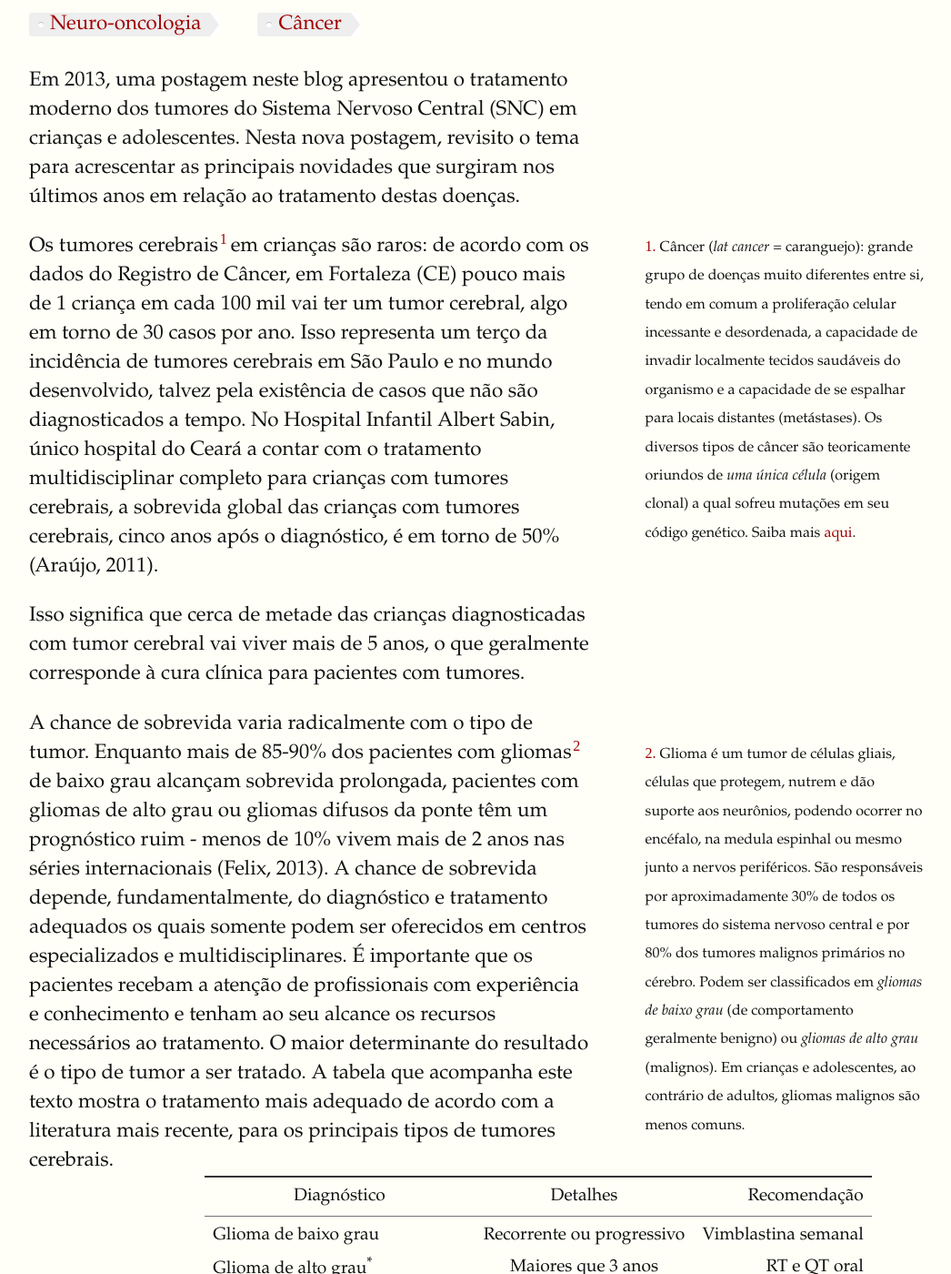
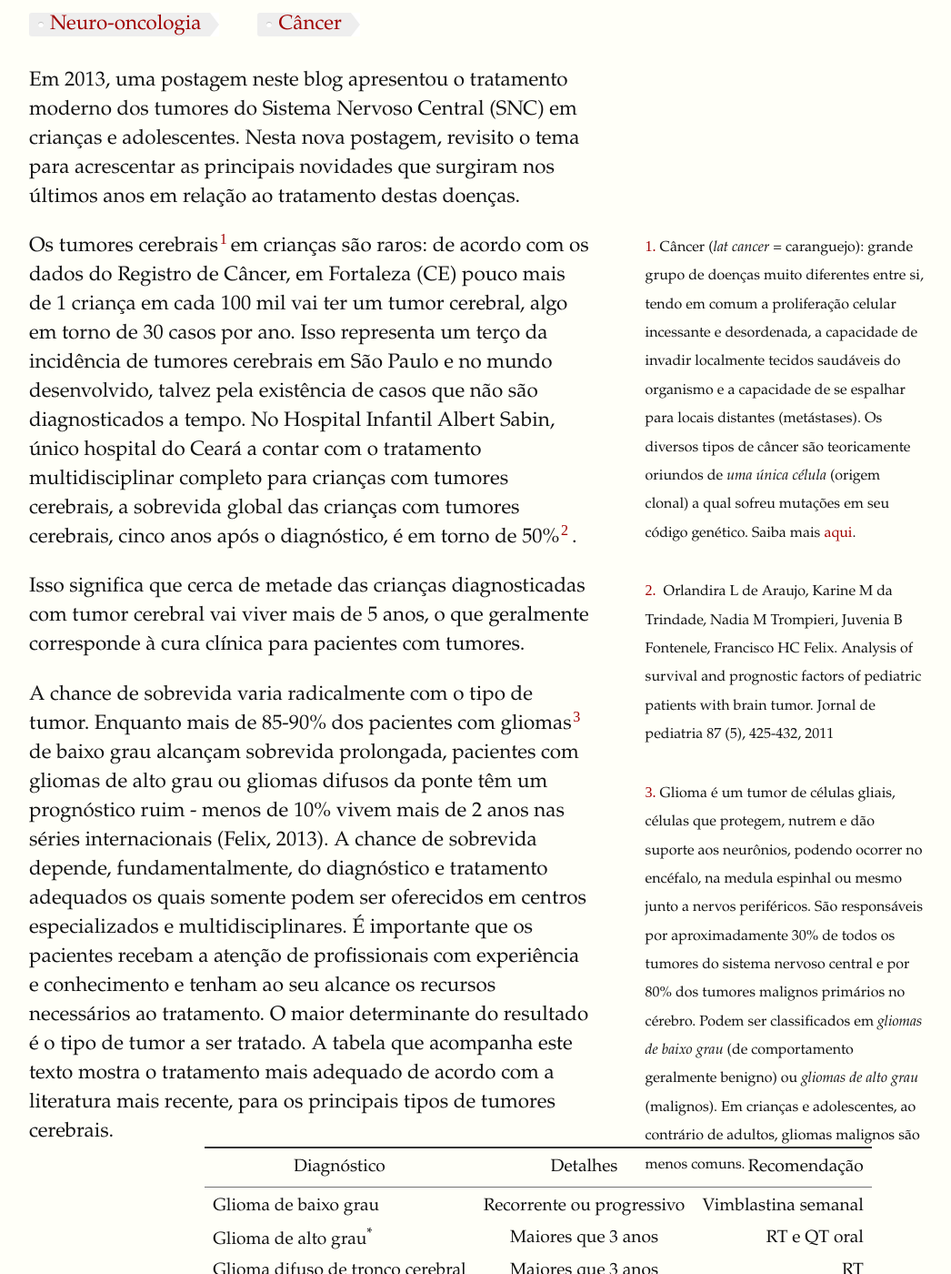
Before and after one commit to fhcflx/pharmakon, a Jekyll site: the page built from _posts/2018-07-25-novidades-tratamento-gliomas.markdown, in a window 1280 px wide and 1400 px high, scrolled down 312 px. Shown: the whole window at 91% size, without its empty margins (128-1174 px from the left). Built offline with Jekyll 4.4.1, drawn with Linux system fonts in a browser that asks for light colours; comment, search, counter and statistics services are not loaded; some of the changed text lies outside the part shown.

Commit message:
Pequenas correções

```diff
--- /dev/null
+++ b/_includes/araujo.html
@@ -0,0 +1,5 @@
+<label for="liquid" class="margin-toggle sidenote-number"></label>
+<input type="checkbox"  class="margin-toggle"/>
+<span class="sidenote">
+Orlandira L de Araujo, Karine M da Trindade, Nadia M Trompieri, Juvenia B Fontenele, Francisco HC Felix. Analysis of survival and prognostic factors of pediatric patients with brain tumor. Jornal de pediatria 87 (5), 425-432, 2011
+</span>
--- a/_posts/2018-07-25-novidades-tratamento-gliomas.markdown
+++ b/_posts/2018-07-25-novidades-tratamento-gliomas.markdown
@@ -16,7 +16,7 @@
 talvez pela existência de casos que não são diagnosticados a tempo. No Hospital Infantil
 Albert Sabin, único hospital do Ceará a contar com o tratamento multidisciplinar
 completo para crianças com tumores cerebrais, a sobrevida global das crianças com
-tumores cerebrais, cinco anos após o diagnóstico, é em torno de 50% (Araújo, 2011).
+tumores cerebrais, cinco anos após o diagnóstico, é em torno de 50%{% include araujo.html %}.
 
 Isso significa que cerca de metade das crianças diagnosticadas com tumor cerebral vai viver mais de 5 anos, o que geralmente corresponde à cura clínica para pacientes com tumores.
 
@@ -31,7 +31,7 @@
 | Tumores embrionários | Maiores que 3 anos | RTQT |
 | Ependimoma | Maiores que 1 ano | RT |
 
-_ <sup>*</sup>Gliomas difusos de tronco, o tipo mais comum de glioma maligno em crianças, são tratados à parte._
+_<sup>*</sup>Gliomas difusos de tronco, o tipo mais comum de glioma maligno em crianças, são tratados à parte._
 
 
 Na tabela, as colunas mostram a classificacação clínica do paciente (Diagnóstico), informações sobre a doença (Detalhes) e o tratamento mais indicado pela literatura científica mais recente (Recomendação). Abreviaturas: RT (radioterapia{% include radioterapia.html %}), QT (quimioterapia{% include quimio.html %}), RTQT (radioquimioterapia).
```
